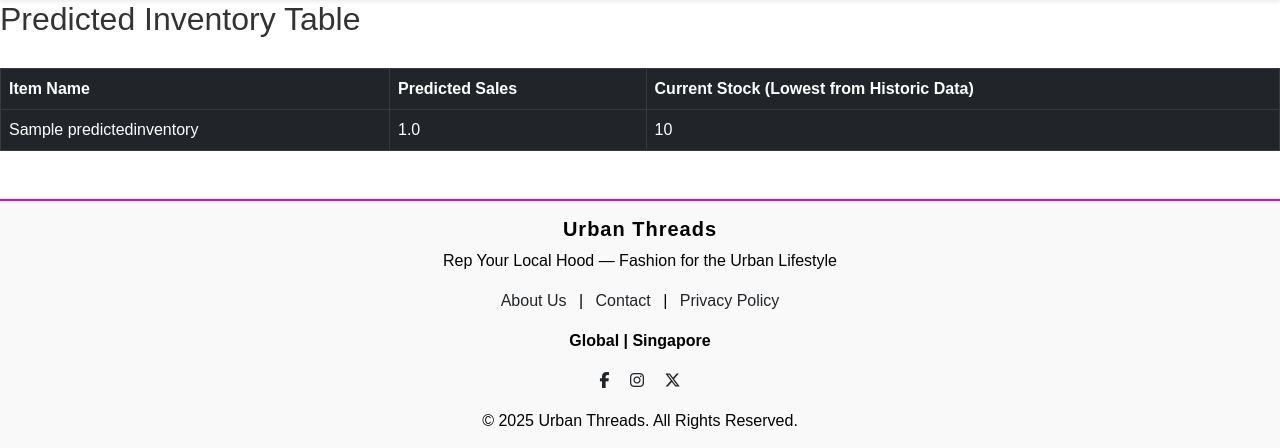
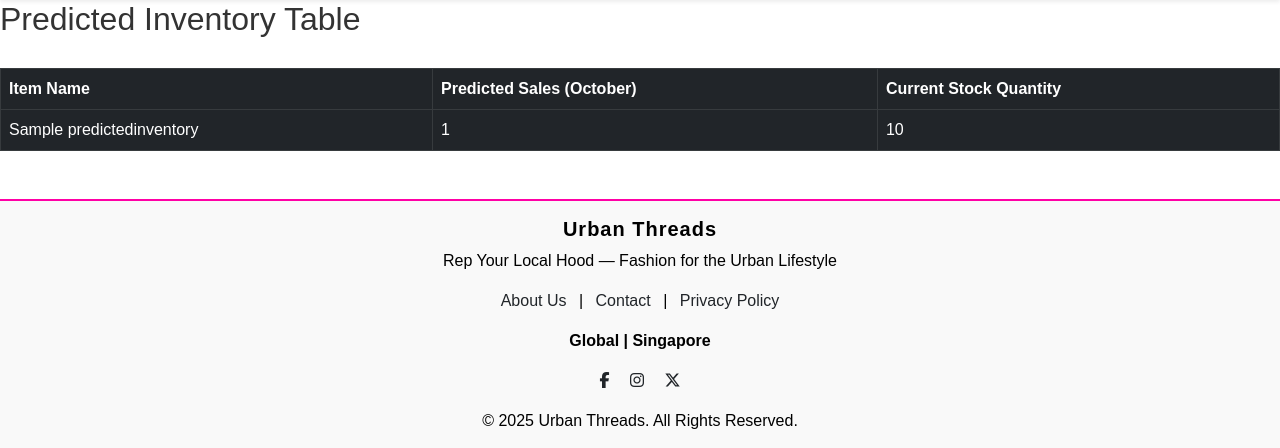
Before and after one commit to yingxingheiditan/urban-threads-shop, a Flask app: page /predicted_inventory in a window 1280 px wide. Shown: the part 75-523 px from the top of the page. Run offline with Flask 3, Linux system fonts and the light colour scheme; a user stored in the database is signed in; tables that the repository leaves empty hold one stand-in row (values such as "Sample post"); some libraries are stand-ins or nearby versions.

Commit message:
predicted inventory fix

```diff
--- a/website/models.py
+++ b/website/models.py
@@ -92,7 +92,7 @@ class PredictedInventory(db.Model):
     __tablename__ = 'PredictedInventory'
     id = db.Column(db.Integer, primary_key=True)
     item_name = db.Column(db.String(500))
-    predicted_sales = db.Column(db.Float)
+    predicted_sales = db.Column(db.Integer)
     current_stock = db.Column(db.Integer)
     def __str__(self):
         return f"<PredictedInventory {self.item_name}: Predicted={self.predicted_sales}, Stock={self.current_stock}>"
--- a/website/templates/predicted_inventory.html
+++ b/website/templates/predicted_inventory.html
@@ -9,8 +9,8 @@
     <thead>
         <tr>
             <th>Item Name</th>
-            <th>Predicted Sales</th>
-            <th>Current Stock (Lowest from Historic Data)</th>
+            <th>Predicted Sales (October)</th>
+            <th>Current Stock Quantity</th>
         </tr>
     </thead>
     <tbody>
```
